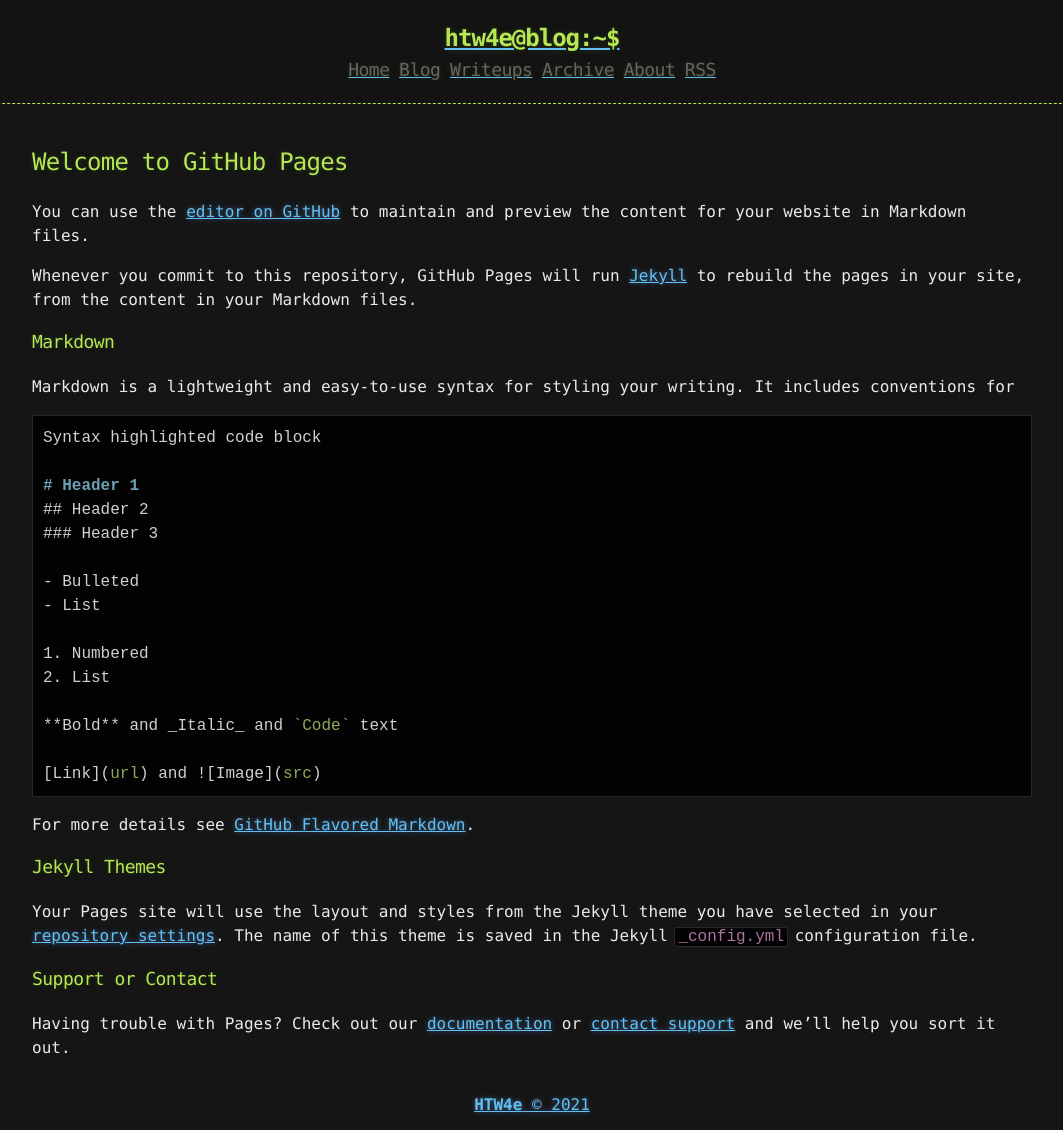
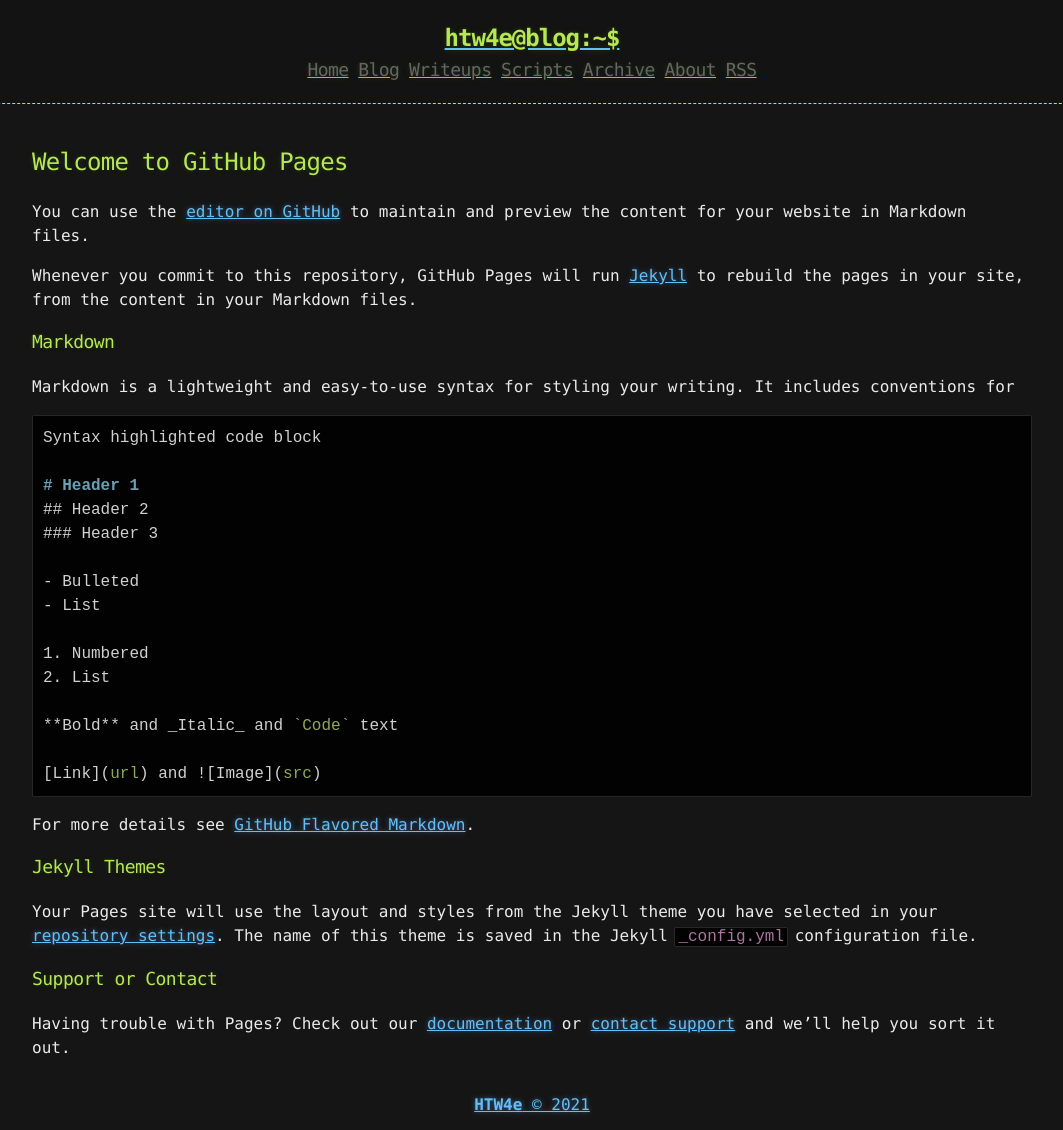
Before and after one commit to HTW4e/blog, a Jekyll site: the page built from index.md, in a window 1280 px wide. Shown: the whole page, without its empty margins (108-1171 px from the left). Built offline with Jekyll 4.4.1, drawn with Linux system fonts in a browser that asks for light colours; our own code applies the rules of GitHub Pages for plain Markdown files; the list of posts is cut into pages by our own code.

Commit message:
initial commit

```diff
--- a/_includes/links.html
+++ b/_includes/links.html
@@ -1,7 +1,7 @@
 <a href="{{ "/" | prepend: site.baseurl | replace: '//', '/' }}"><h2 class="header-link">Home</h2></a>
 <a href="{{ "/blog" | prepend: site.baseurl | replace: '//', '/' }}"><h2 class="header-link">Blog</h2></a>
 <a href="{{ "/ctf" | prepend: site.baseurl | replace: '//', '/' }}"><h2 class="header-link">Writeups</h2></a>
-<a href="{{ "https://github.com/HTW4e/scripts"><h2 class="header-link">Scripts</h2></a>
+<a href="https://github.com/HTW4e/scripts"><h2 class="header-link">Scripts</h2></a>
 <a href="{{ "/archive" | prepend: site.baseurl | replace: '//', '/' }}"><h2 class="header-link">Archive</h2></a>
 <a href="{{ "/about" | prepend: site.baseurl | replace: '//', '/' }}"><h2 class="header-link">About</h2></a>
 <a href="{{ "/atom.xml" | prepend: site.baseurl | replace: '//', '/' }}"><h2 class="header-link">RSS</h2></a>
```
